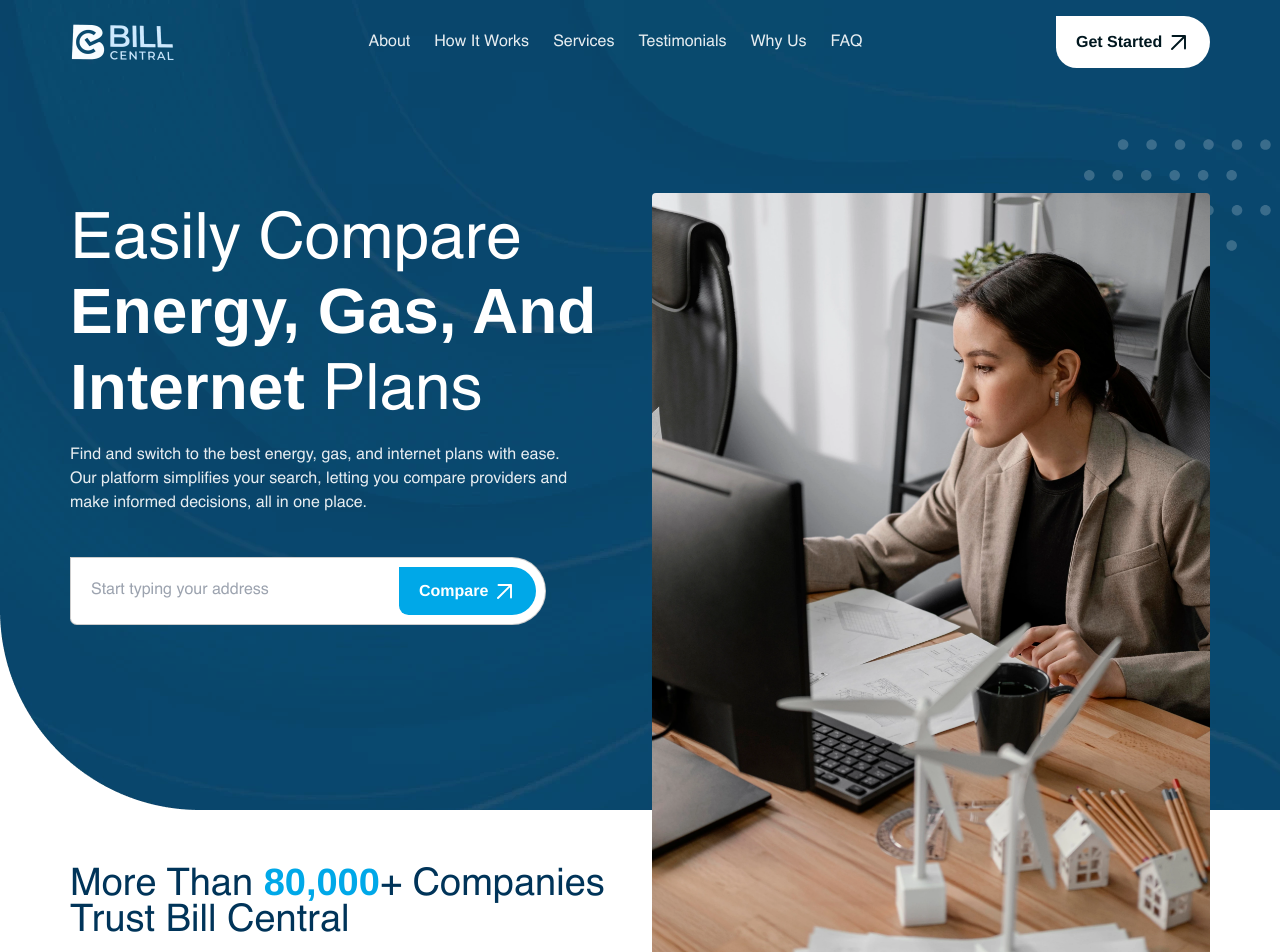
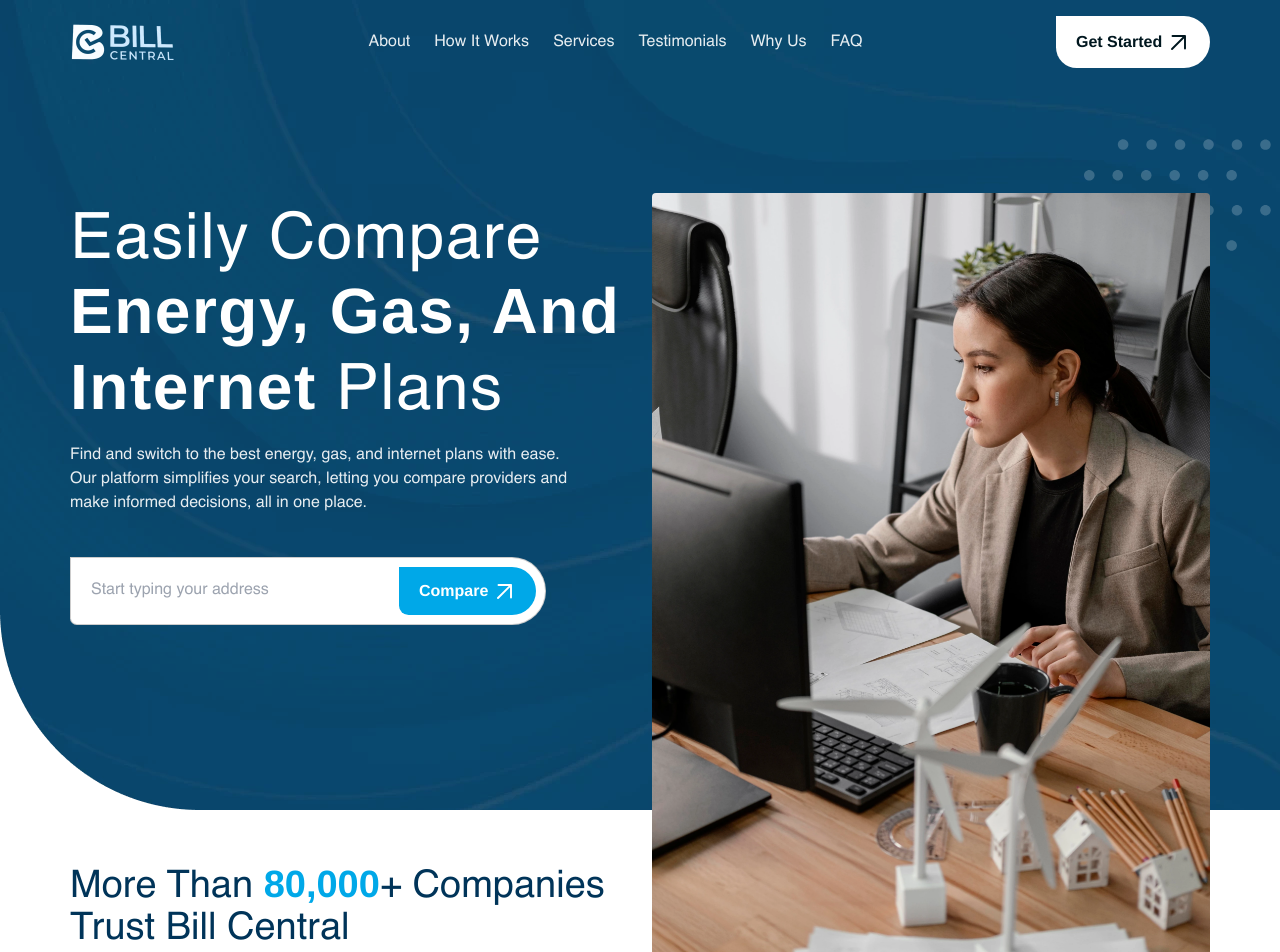
Before and after one commit to Priyanka-390/bill-central, a Next.js app: page / in a window 1280 px wide. Shown: the top 952 px of the page. Built offline with nearby package versions, Linux system fonts and the light colour scheme.

Commit message:
remove padding

```diff
--- a/src/components/Hero.jsx
+++ b/src/components/Hero.jsx
@@ -7,11 +7,11 @@ const Hero = () => {
   return (
     <div className="bg-hero custom-lg:h-[810px] bg-cover max-sm:bg-center bg-no-repeat">
       <NavBar />
-      <div className=" xl:py-[122px] xl:pr-0 pr-5 lg:py-28 md:py-20 py-14">
+      <div className=" xl:py-[122px] xl:pr-0 custom-lg::pr-5 lg:py-28 md:py-20 py-14">
         <div className="container relative z-0 max-w-[1140px] xl:px-0">
           <div className="flex max-custom-lg:flex-col max-lg:gap-10">
             <div>
-              <h1 className="xl:text-custom-xl lg:text-5xl md:text-4xl text-3xl capitalize !leading-110 max-custom-lg:max-w-[600px] max-custom-lg:text-center max-custom-lg:mx-auto max-w-[470px] lg:max-w-[600px] text-white font-normal">
+              <h1 className="xl:text-custom-xl tracking-[1.5px] lg:text-5xl md:text-4xl text-3xl capitalize !leading-110 max-custom-lg:max-w-[600px] max-custom-lg:text-center max-custom-lg:mx-auto max-w-[470px] lg:max-w-[600px] text-white font-normal">
                 Easily Compare{" "}
                 <span className="font-bold">Energy, Gas, and Internet</span>{" "}
                 Plans
--- a/src/components/MoreThan.jsx
+++ b/src/components/MoreThan.jsx
@@ -11,7 +11,7 @@ const MoreThan = () => {
   return (
     <div className="py-[54px]">
       <div className="max-w-[1180px] px-5 mx-auto container">
-        <h2 className=" text-2xl max-custom-lg:text-center max-custom-lg:mx-auto sm:text-3xl md:text-custom-3xl capitalize text-dark-blue leading-110 font-normal max-w-[548px] mb-6 sm:mb-10 md:mb-12 lg:mb-16">
+        <h2 className=" text-2xl max-custom-lg:text-center max-custom-lg:mx-auto sm:text-3xl xl:text-custom-3xl capitalize !leading-110 text-dark-blue font-normal xl:max-w-[548px] lg:max-w-[540px] mb-6 sm:mb-10 md:mb-12 lg:mb-16">
           More than <span className="text-sky-blue font-bold">80,000</span>+
           companies trust bill central{" "}
         </h2>
--- a/src/components/common/NavBar.jsx
+++ b/src/components/common/NavBar.jsx
@@ -75,7 +75,7 @@ const NavBar = () => {
                   <span className="flex bg-white h-1 rounded-3xl duration-300 w-6 mt-1"></span>
                 </div>
               ) : (
-                <div className="z-20 relative">
+                <div className="z-20 pointer-events-auto relative">
                   <span className="flex bg-white absolute rounded-3xl -left-7 duration-300 top-1 rotate-45 h-[3px] w-6"></span>
                   <span className="flex bg-white absolute rounded-3xl -left-7 duration-300 -rotate-45 h-[3px] w-6 mt-1"></span>
                 </div>
```
